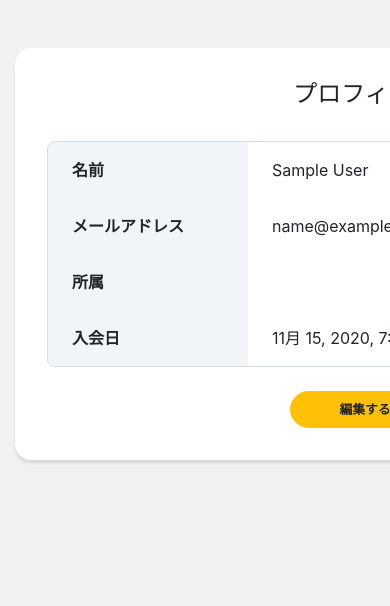
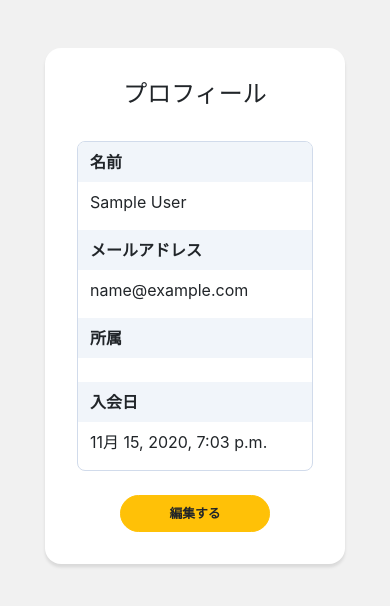
Before and after one commit to tomizawa0214/custom-user, a Django app: page /accounts/profile/ in a window 390 px wide. Shown: the part 136-742 px from the top of that part. Run offline with Django 3.2, Linux system fonts and the light colour scheme; the visitor is signed in with stand-in values (Sample User, id 1); data comes from the database, SQL or seed files in the repository; the page is wider than the window, and the part outside it is not shown; some libraries are stand-ins or nearby versions.

Commit message:
responsive

```diff
--- a/accounts/templates/accounts/login.html
+++ b/accounts/templates/accounts/login.html
@@ -18,8 +18,8 @@
         <button class="btn btn-lg btn-primary btn-block mx-auto" type="submit">ログイン</button>
       </div>
     </form>
-    <div class="card-body text-center pb-0">
-      <a class="card-title" href="https://access.line.me/oauth2/v2.1/authorize?response_type=code&client_id={{ channel_id }}&redirect_uri={{ redirect_url }}&state={{ random_state }}&bot_prompt=aggressive&scope=profile%20openid%20email">LINEログイン</a>
+    <div class="card-body text-center p-0 pt-5">
+      <a class="line-login py-2 px-5" href="https://access.line.me/oauth2/v2.1/authorize?response_type=code&client_id={{ channel_id }}&redirect_uri={{ redirect_url }}&state={{ random_state }}&bot_prompt=aggressive&scope=profile%20openid%20email">LINEでログイン</a>
     </div>
   </div>
 </div>
--- a/accounts/templates/accounts/profile.html
+++ b/accounts/templates/accounts/profile.html
@@ -7,20 +7,20 @@
     <table class="profile_table mb-4">
       <tbody>
         <tr>
-          <th class="header">名前</th>
-          <td class="data">{{ user_data.first_name }} {{ user_data.last_name }}</td>
+          <th class="header d-block d-sm-table-cell">名前</th>
+          <td class="data d-block d-sm-table-cell">{{ user_data.first_name }} {{ user_data.last_name }}</td>
         </tr>
         <tr>
-          <th class="header">メールアドレス</th>
-          <td class="data">{{ user_data.email }}</td>
+          <th class="header d-block d-sm-table-cell">メールアドレス</th>
+          <td class="data d-block d-sm-table-cell">{{ user_data.email }}</td>
         </tr>
         <tr>
-          <th class="header">所属</th>
-          <td class="data">{{ user_data.department }}</td>
+          <th class="header d-block d-sm-table-cell">所属</th>
+          <td class="data d-block d-sm-table-cell">{{ user_data.department }}</td>
         </tr>
         <tr>
-          <th class="header">入会日</th>
-          <td class="data">{{ user_data.created }}</td>
+          <th class="header d-block d-sm-table-cell">入会日</th>
+          <td class="data d-block d-sm-table-cell">{{ user_data.created }}</td>
         </tr>
       </tbody>
     </table>
--- a/app/static/css/style.css
+++ b/app/static/css/style.css
@@ -95,3 +95,34 @@ table {
 .form-control:focus {
   box-shadow: none;
 }
+
+.line-login {
+  color: #fff;
+  background-color: #00B900;
+  border-radius: 8px;
+  font-weight: bold;
+}
+
+.line-login:hover {
+  text-decoration: none;
+  color: #fff;
+}
+
+@media screen and ( max-width: 576px ) {
+  .card-auth {
+    width: 300px;
+  }
+
+  .card-profile {
+    width: 300px;
+  }
+
+  .profile_table .header {
+    width: 100%;
+    padding: 8px 12px;
+  }
+
+  .profile_table .data {
+    padding: 8px 12px 16px 12px;
+  }
+}
```
